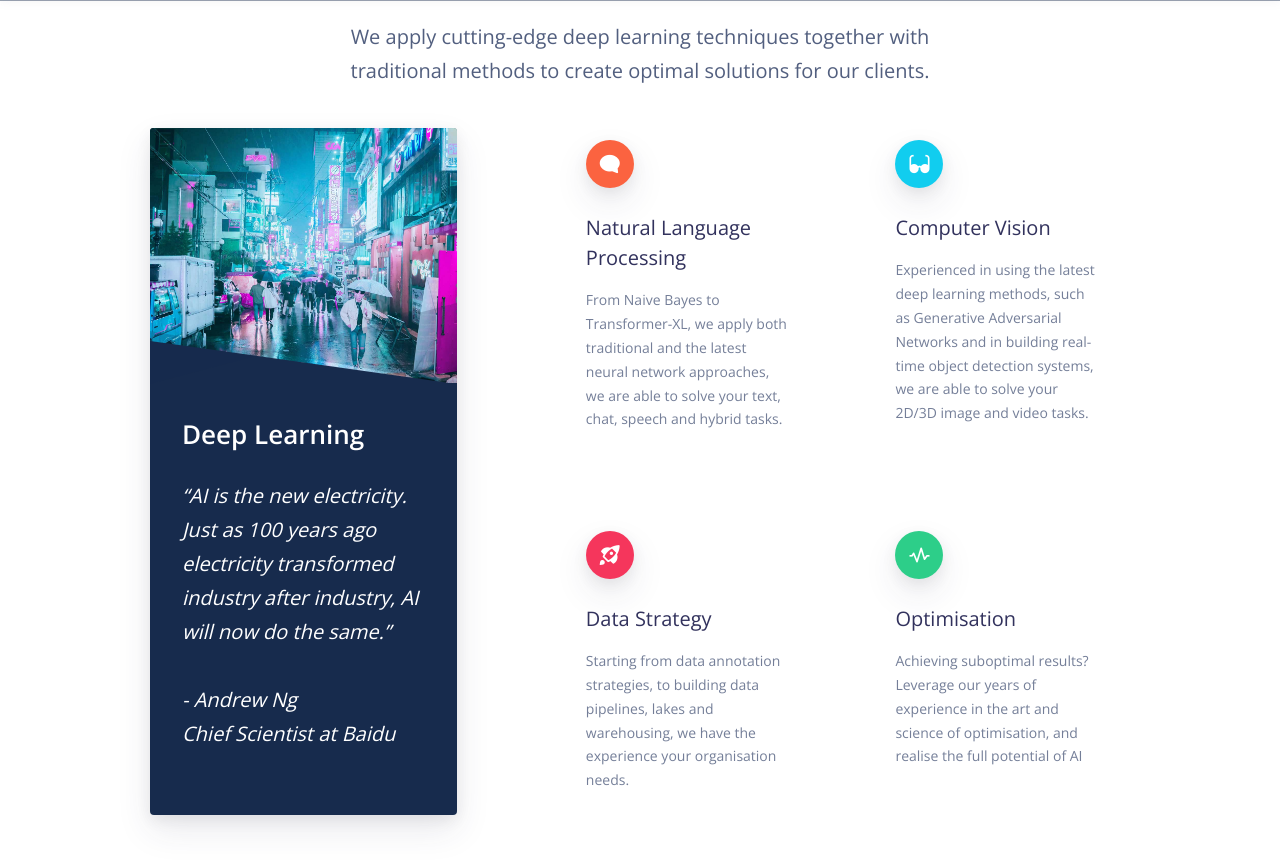
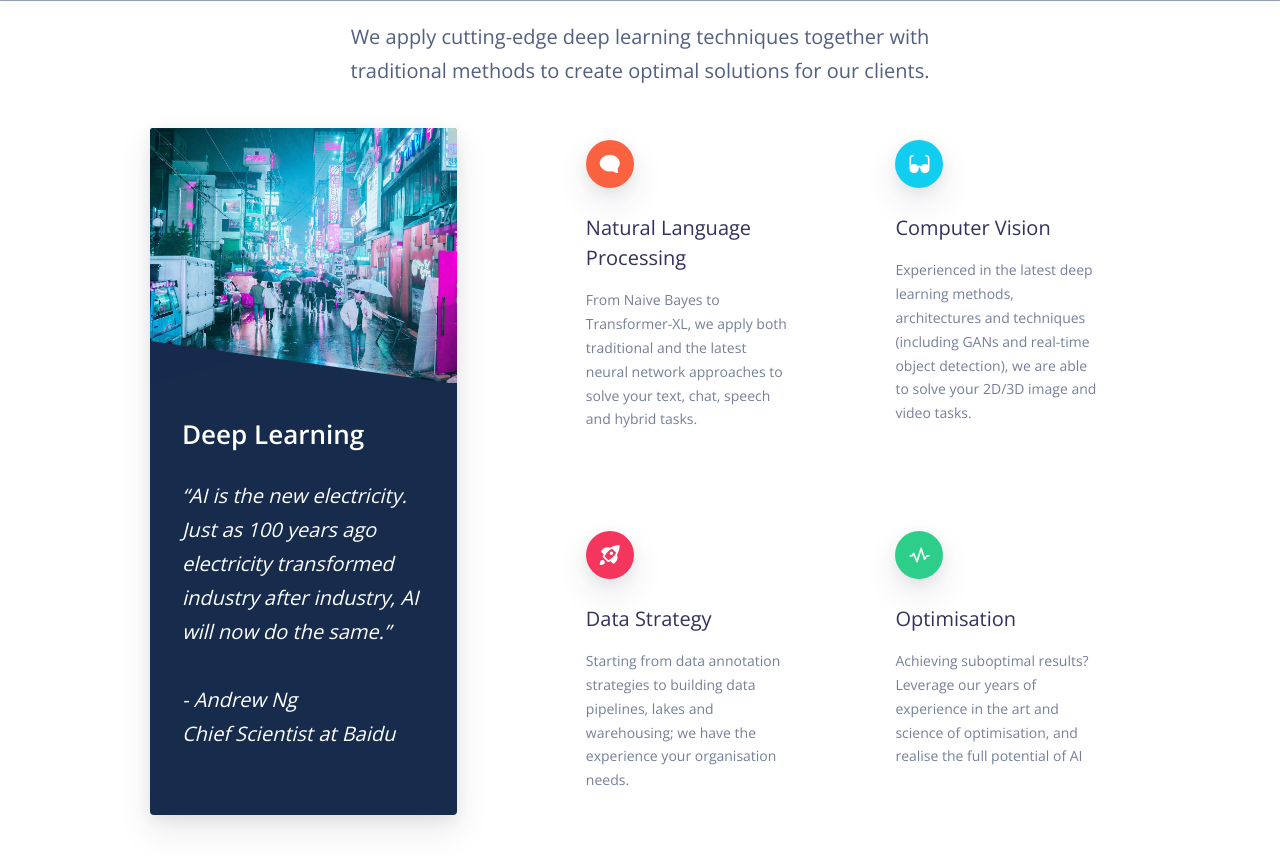
Before and after one commit to R2P-AI/R2P-AI.github.io, a Jekyll site: the page built from index.html, in a window 1280 px wide and 900 px high, scrolled down 2639 px. Shown: the top 868 px of the window. Built offline with Jekyll 4.4.1, drawn with Linux system fonts in a browser that asks for light colours; nearby versions of some CDN libraries; some of the changed text lies outside the part shown.

Commit message:
updated text to remove unnecessary articles

```diff
--- a/_includes/home-sample.html
+++ b/_includes/home-sample.html
@@ -6,7 +6,7 @@
         <div class="col-lg-5 col-md-7 mr-auto text-left d-flex justify-content-center flex-column">
           <h3 class="display-4" style="color:ghostwhite;">Research to Production AI</h3>
           <p class="lead mt-0" style="color:#5be7c3;">We grow businesses with AI.</p>
-          <p class="lead mt-0" style="color:ghostwhite;">Our experienced team advise on strategy, the art of the possible, and use the best of breed technologies. We design, build and deploy state-of-the-art intelligent systems for our clients.</p>
+          <p class="lead mt-0" style="color:ghostwhite;">Our experienced team advise on strategy, the art of the possible, and use best of breed technologies. We design, build and deploy state-of-the-art intelligent systems for our clients.</p>
           <br>
           <div class="buttons">
             <a href="#contact" class="btn btn-primary" style=color:#01002D;background-color:#5be7c3;border-color:#5be7c3;>
@@ -211,7 +211,7 @@
                 <i class="ni ni-chat-round text-white"></i>
               </div>
               <h5 class="info-title">Natural Language Processing</h5>
-              <p class="description opacity-8">From Naive Bayes to Transformer-XL, we apply both traditional and the latest neural network approaches, we are able to solve your text, chat, speech and hybrid tasks.</p>
+              <p class="description opacity-8">From Naive Bayes to Transformer-XL, we apply both traditional and the latest neural network approaches to solve your text, chat, speech and hybrid tasks.</p>
             </div>
           </div>
           <div class="col-md-6">
@@ -220,7 +220,7 @@
                 <i class="ni ni-glasses-2 text-white"></i>
               </div>
               <h5 class="info-title">Computer Vision</h5>
-              <p class="description opacity-8">Experienced in using the latest deep learning methods, such as Generative Adversarial Networks and in building real-time object detection systems, we are able to solve your 2D/3D image and video tasks.</p>
+              <p class="description opacity-8">Experienced in the latest deep learning methods, architectures and techniques (including GANs and real-time object detection), we are able to solve your 2D/3D image and video tasks.</p>
             </div>
           </div>
         </div>
@@ -231,7 +231,7 @@
                 <i class="ni ni-spaceship text-white"></i>
               </div>
               <h5 class="info-title">Data Strategy</h5>
-              <p class="description opacity-8">Starting from data annotation strategies, to building data pipelines, lakes and warehousing, we have the experience your organisation needs.</p>
+              <p class="description opacity-8">Starting from data annotation strategies to building data pipelines, lakes and warehousing; we have the experience your organisation needs.</p>
             </div>
           </div>
           <div class="col-md-6">
```
Also changed, not shown: other parts of _includes/home-sample.html (+1 -1 lines), 2 other files.
